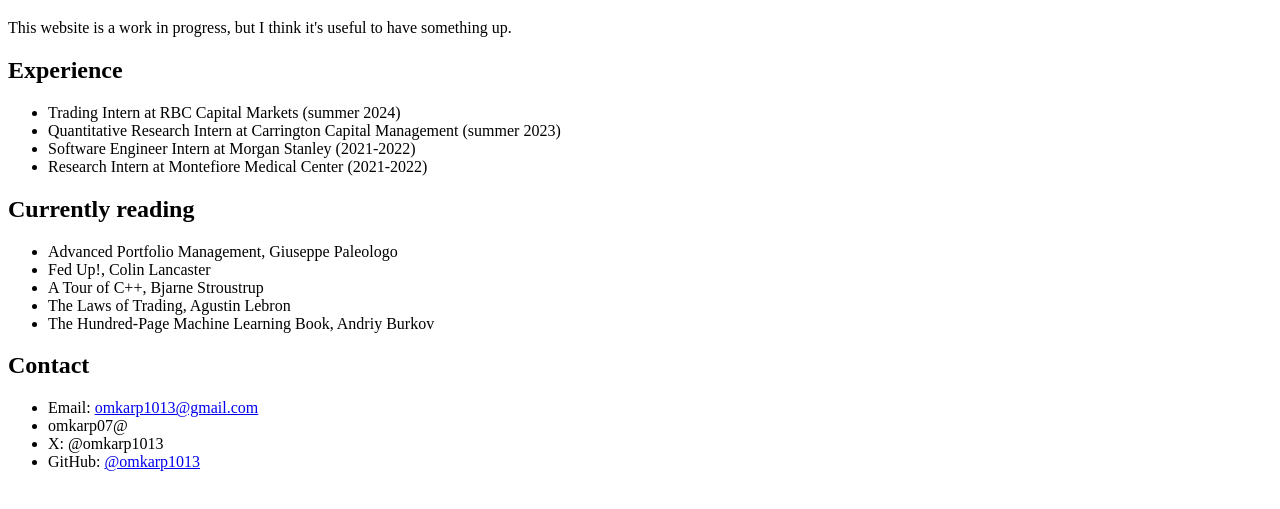
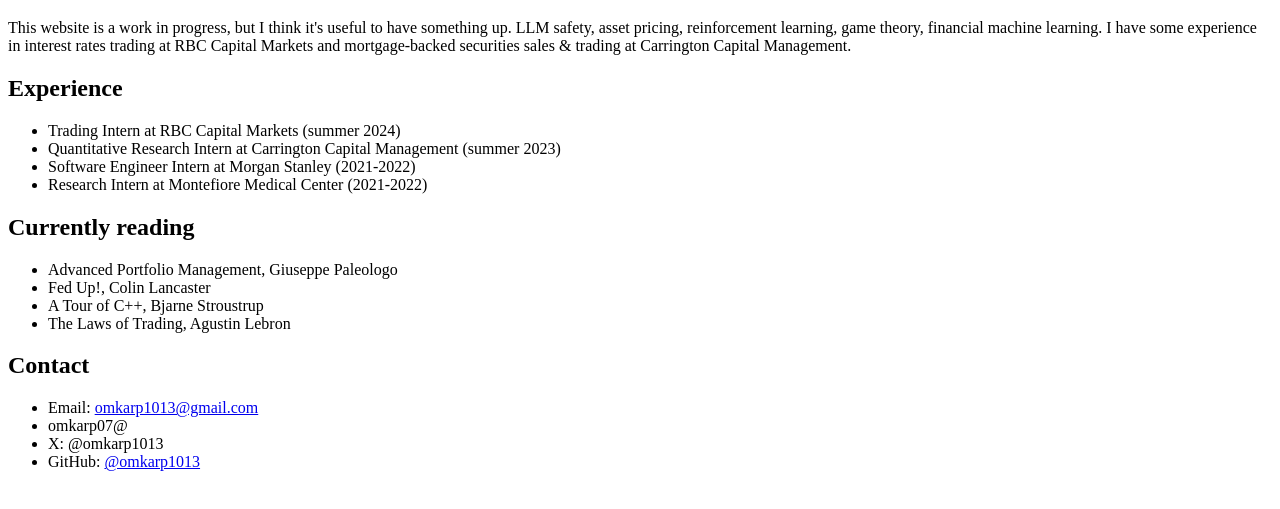
Before and after one commit to omkarp1013/MyWebsite, a plain HTML site: page index.html in a window 1280 px wide. Shown: the part 61-570 px from the top of the page. Drawn offline with Linux system fonts and the light colour scheme.

Commit message:
Update index.html

```diff
--- a/index.html
+++ b/index.html
@@ -7,7 +7,10 @@
 </head>
 <body>
     <h1>Omkar Pathak</h1>
-    <p>This website is a work in progress, but I think it's useful to have something up.</p>
+    <p>
+        This website is a work in progress, but I think it's useful to have something up. LLM safety, asset pricing, reinforcement learning, game theory, financial machine learning.
+        I have some experience in interest rates trading at RBC Capital Markets and mortgage-backed securities sales & trading at Carrington Capital Management.
+    </p>
 
     <h2>Experience</h2>
     <ul>
@@ -23,7 +26,6 @@
         <li>Fed Up!, Colin Lancaster</li>
         <li>A Tour of C++, Bjarne Stroustrup</li>
         <li>The Laws of Trading, Agustin Lebron</li>
-        <li> The Hundred-Page Machine Learning Book, Andriy Burkov </li>
     </ul>
 
     <h2>Contact</h2>
```
